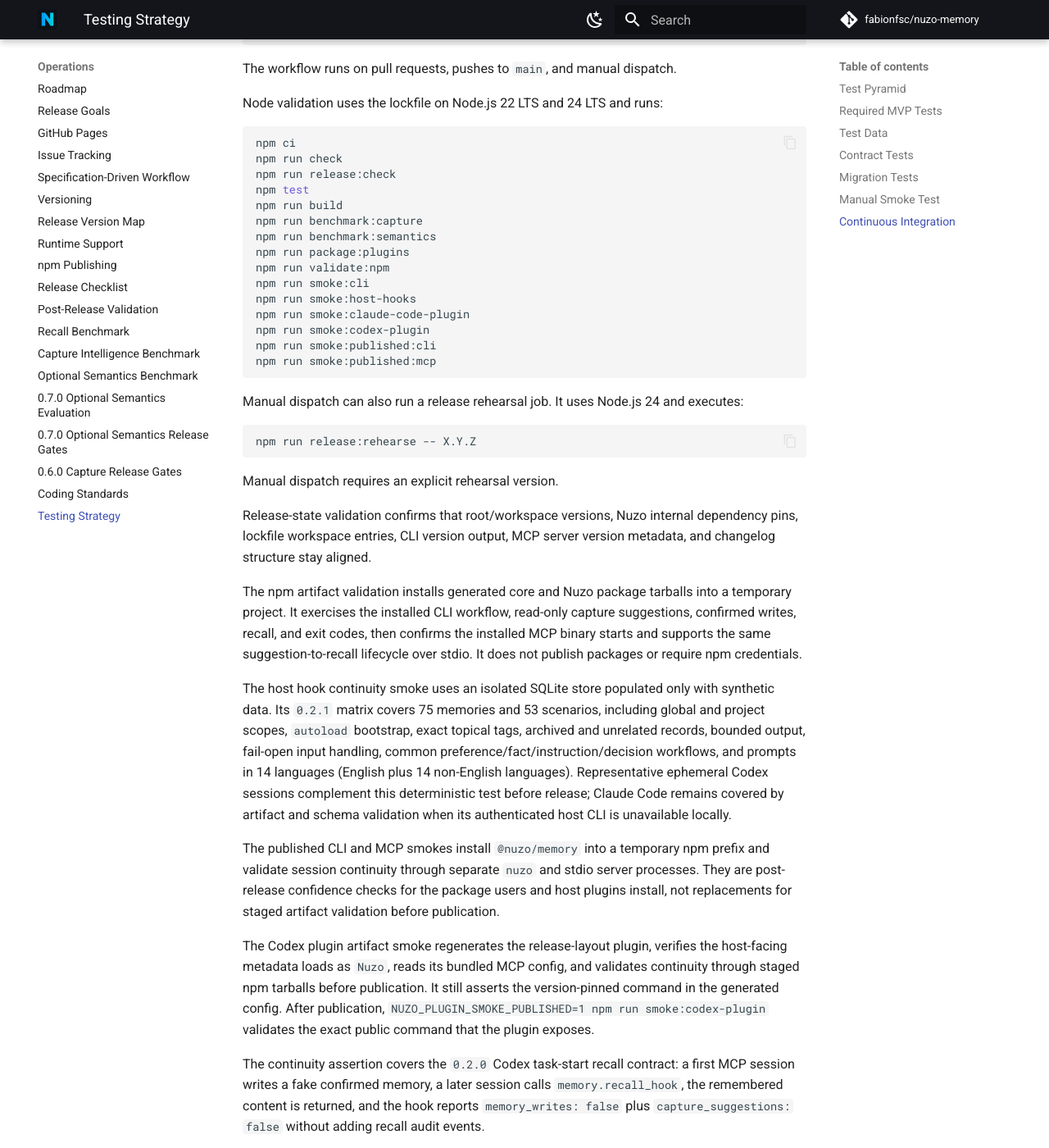
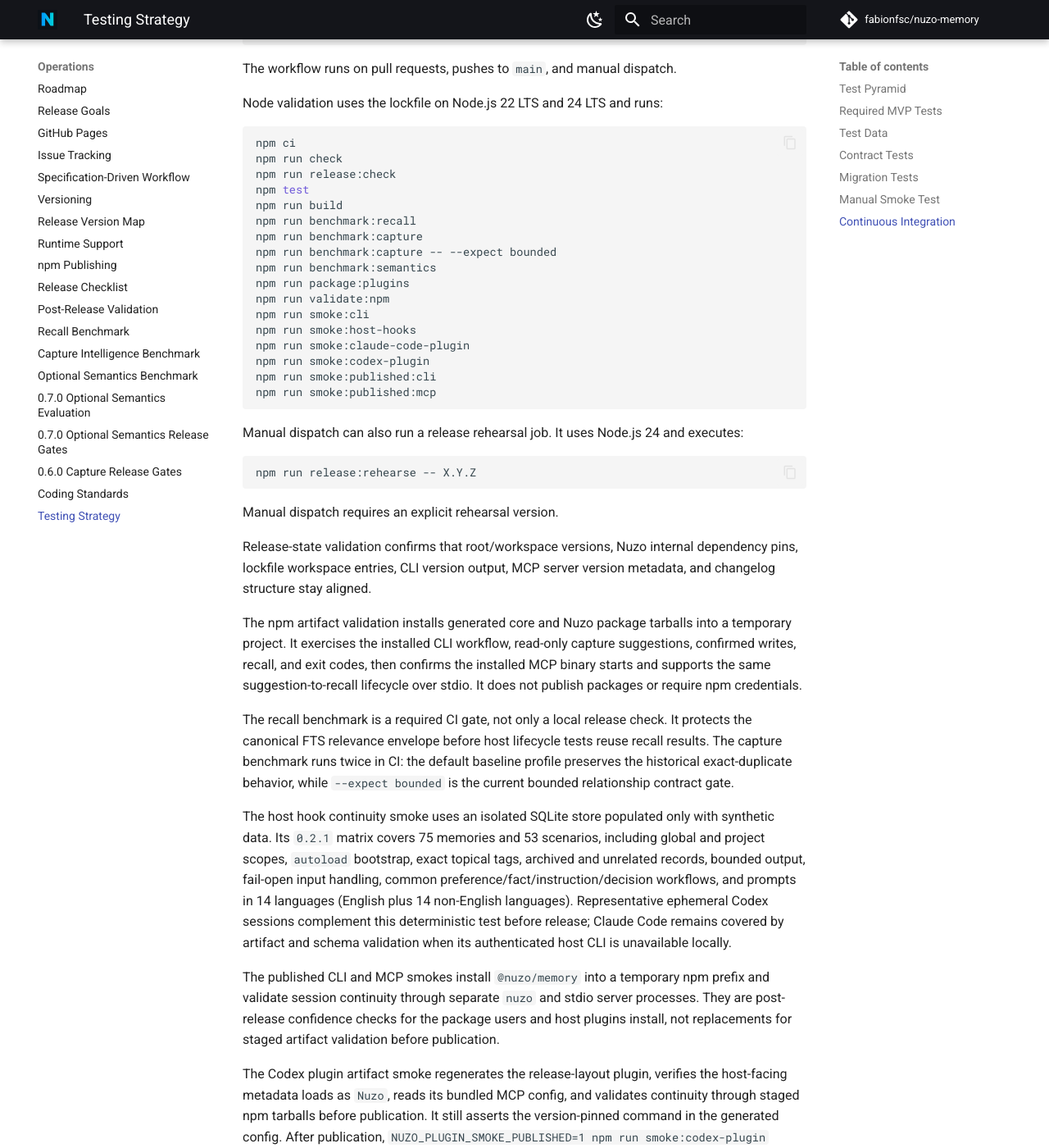
Before and after one commit to fabionfsc/nuzo-memory, an MkDocs documentation site: the page built from docs/operations/testing-strategy.md, in a window 1280 px wide and 1400 px high, scrolled down 4130 px. Shown: the whole window at 82% size. Built offline with MkDocs 1.6.1 and Material for MkDocs 9.7.7, drawn with Linux system fonts in a browser that asks for light colours; comment, search, counter and statistics services are not loaded.

Commit message:
ci: enforce recall and bounded capture gates
Closes #162. Closes #170.

```diff
--- a/docs/operations/testing-strategy.md
+++ b/docs/operations/testing-strategy.md
@@ -178,7 +178,9 @@
 npm run release:check
 npm test
 npm run build
+npm run benchmark:recall
 npm run benchmark:capture
+npm run benchmark:capture -- --expect bounded
 npm run benchmark:semantics
 npm run package:plugins
 npm run validate:npm
@@ -209,14 +211,21 @@
 the installed MCP binary starts and supports the same suggestion-to-recall
 lifecycle over stdio. It does not publish packages or require npm credentials.
 
+The recall benchmark is a required CI gate, not only a local release check. It
+protects the canonical FTS relevance envelope before host lifecycle tests reuse
+recall results. The capture benchmark runs twice in CI: the default baseline
+profile preserves the historical exact-duplicate behavior, while
+`--expect bounded` is the current bounded relationship contract gate.
+
 The host hook continuity smoke uses an isolated SQLite store populated only
 with synthetic data. Its `0.2.1` matrix covers 75 memories and 53 scenarios,
 including global and project scopes, `autoload` bootstrap, exact topical tags,
 archived and unrelated records, bounded output, fail-open input handling,
 common preference/fact/instruction/decision workflows, and prompts in 14
-languages (English plus 14 non-English languages). Representative ephemeral Codex sessions complement this
-deterministic test before release; Claude Code remains covered by artifact and
-schema validation when its authenticated host CLI is unavailable locally.
+languages (English plus 14 non-English languages). Representative ephemeral
+Codex sessions complement this deterministic test before release; Claude Code
+remains covered by artifact and schema validation when its authenticated host
+CLI is unavailable locally.
 
 The published CLI and MCP smokes install `@nuzo/memory` into a temporary npm
 prefix and validate session continuity through separate `nuzo` and stdio server
```
Also changed, not shown: 1 other file.
